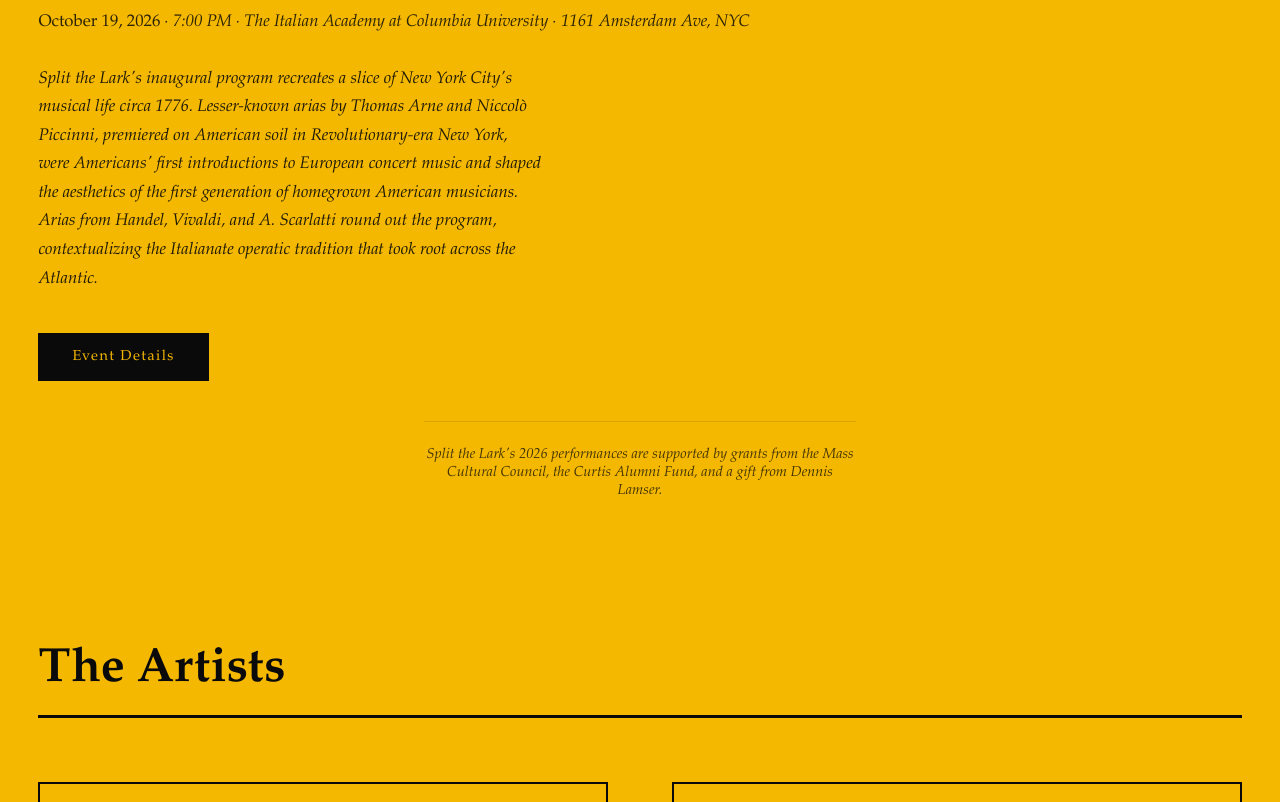
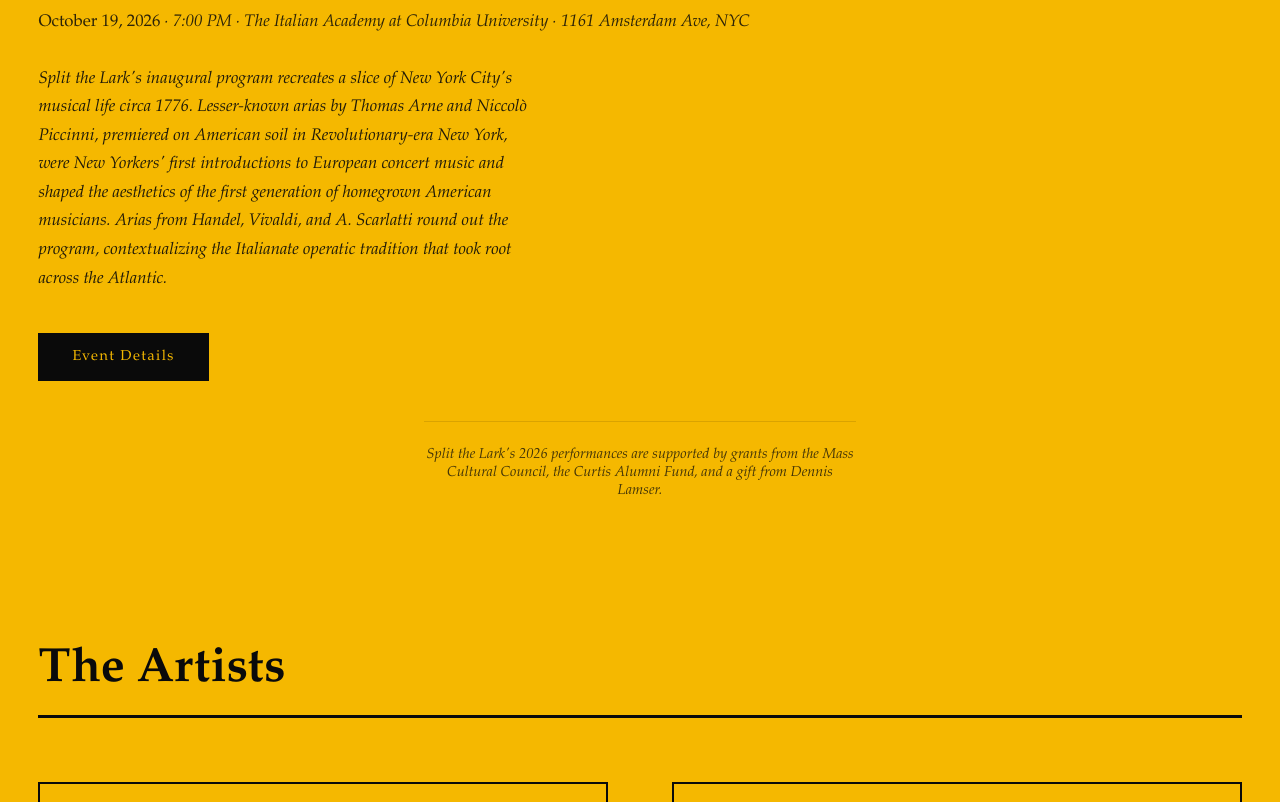
Before and after one commit to mastrangelomorgan/Split-the-Lark, a plain HTML site: page index.html in a window 1280 px wide. Shown: the part 1133-1935 px from the top of the page. Drawn offline with Linux system fonts and the light colour scheme; a web font is replaced by a local one.

Commit message:
Update index.html

```diff
--- a/index.html
+++ b/index.html
@@ -633,7 +633,7 @@
   <div class="upcoming-eyebrow">Upcoming</div>
   <h2 class="upcoming-title">Italian Opera in the Age of the American Revolution</h2>
   <p class="upcoming-meta"><strong>October 19, 2026</strong> · 7:00 PM · The Italian Academy at Columbia University · 1161 Amsterdam Ave, NYC</p>
-  <p class="upcoming-blurb">Split the Lark's inaugural program recreates a slice of New York City's musical life circa 1776. Lesser-known arias by Thomas Arne and Niccolò Piccinni, premiered on American soil in Revolutionary-era New York, were Americans' first introductions to European concert music and shaped the aesthetics of the first generation of homegrown American musicians. Arias from Handel, Vivaldi, and A. Scarlatti round out the program, contextualizing the Italianate operatic tradition that took root across the Atlantic.</p>
+  <p class="upcoming-blurb">Split the Lark's inaugural program recreates a slice of New York City's musical life circa 1776. Lesser-known arias by Thomas Arne and Niccolò Piccinni, premiered on American soil in Revolutionary-era New York, were New Yorkers' first introductions to European concert music and shaped the aesthetics of the first generation of homegrown American musicians. Arias from Handel, Vivaldi, and A. Scarlatti round out the program, contextualizing the Italianate operatic tradition that took root across the Atlantic.</p>
   <div class="upcoming-actions">
     <a href="https://italianacademy.columbia.edu/events/italian-opera-age-american-revolution-baroque-ensemble-split-lark" class="btn btn-filled" target="_blank" rel="noopener">Event Details</a>
   </div>
```
